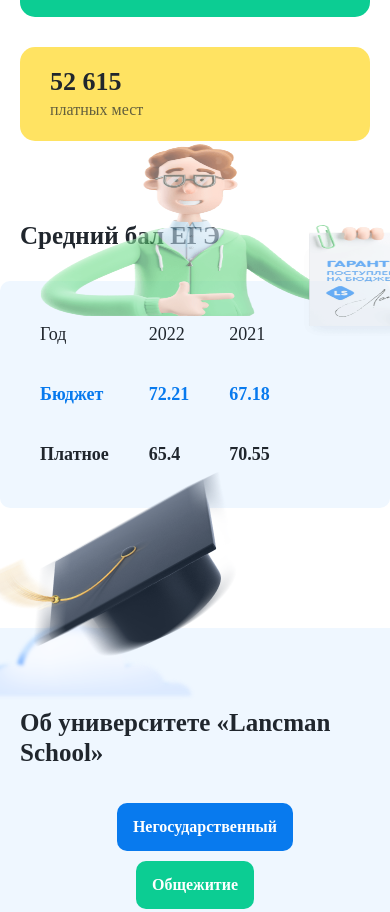
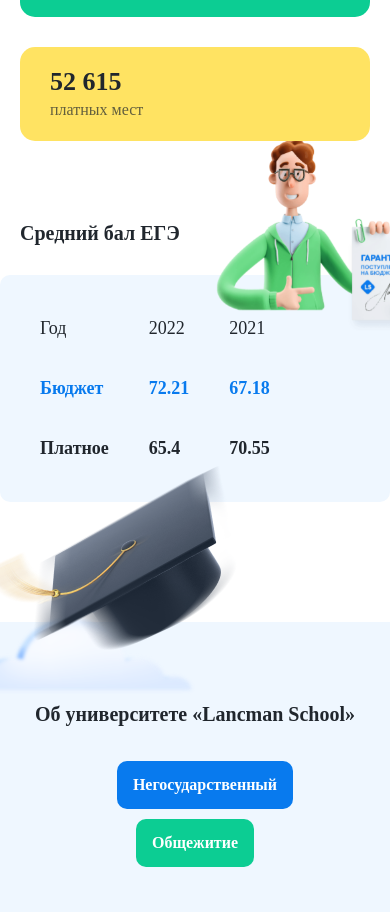
Before and after one commit to miller-113/lanchman-school-layout, a plain HTML site: page index.html in a window 390 px wide. Shown: the part 1500-2412 px from the top of the page. Drawn offline with nearby package versions, Linux system fonts and the light colour scheme; a web font is replaced by a local one.

Commit message:
change opacity and width bg_man sec2

```diff
--- a/assets/first_section/styles/style.css
+++ b/assets/first_section/styles/style.css
@@ -99,7 +99,7 @@ nav {
     right: -106px;
 }
 .bgmanCont > img {
-    width: 100%;
+    /* width: 100%; */
     height: 100%;
 }
 .contactCont {
@@ -425,14 +425,13 @@ h1 {
         grid-template-columns: repeat(1, 1fr);
     }
     .bgmanCont{
-        /* opacity: 40%; */
         top: -140px;
         height: 200px;
-        opacity: 60%
+        right: -293px;
     }
 
     h1 {
-        font-size: 25px;
+        font-size: 20px;
     }
     .img2title {
         font-size: 20px;
```
